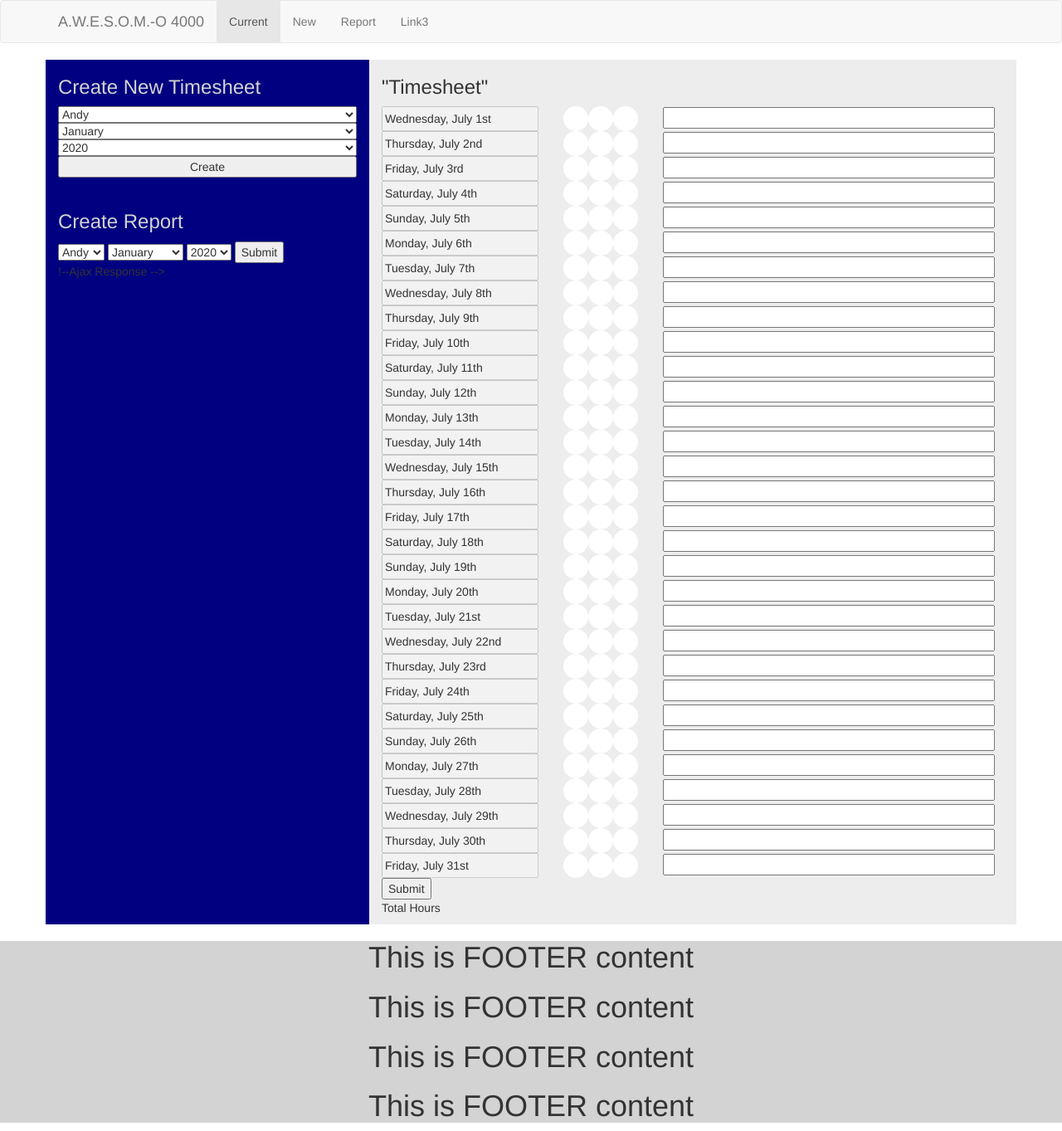
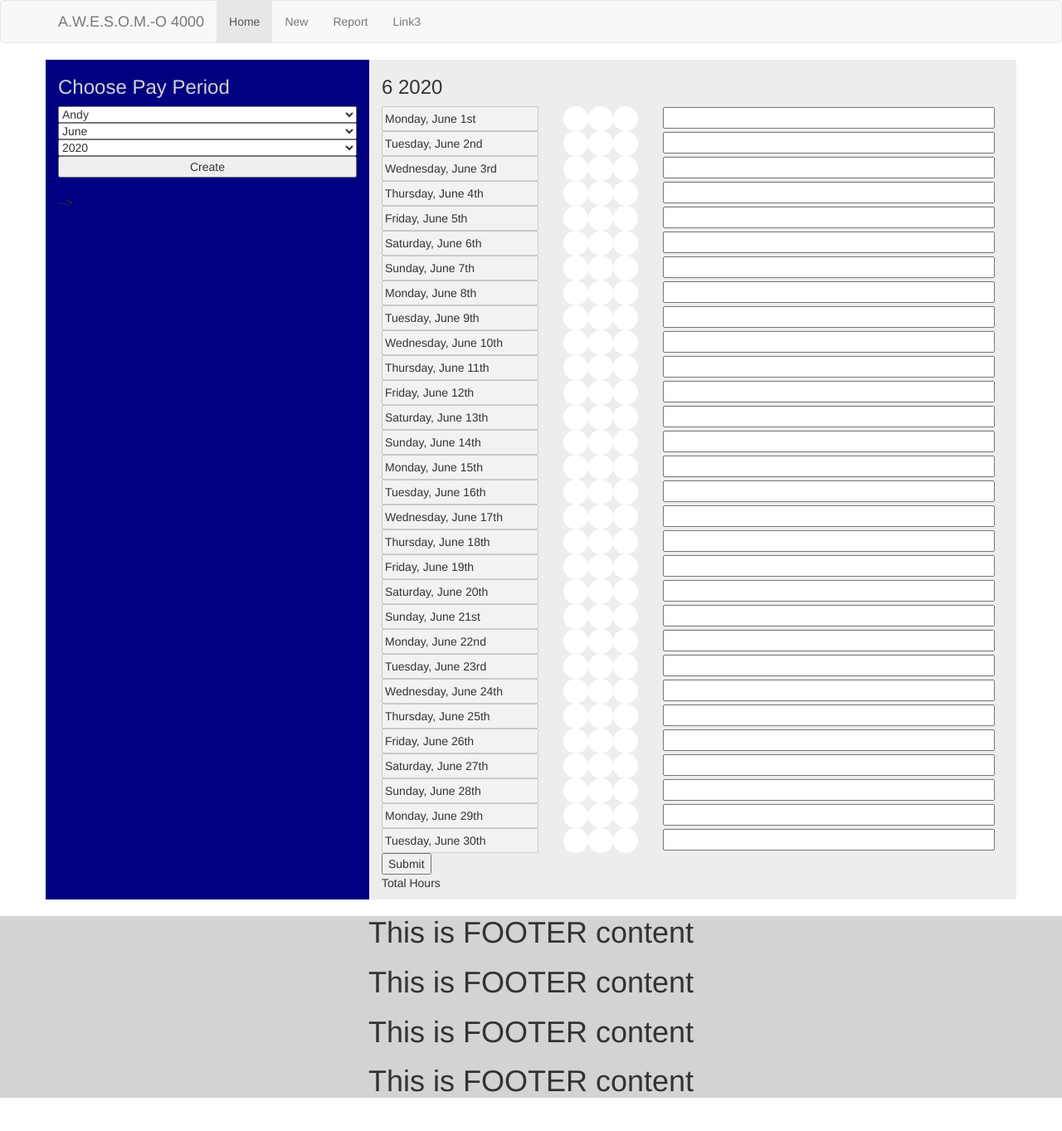
Before and after one commit to ajlino/timesheet, a PHP site: page /createTimesheet.html in a window 1280 px wide. Shown: the whole page at 83% size. After the commit the page ends 1323 px from the top, so only its background shows below. Run offline with PHP 8.4, Linux system fonts and the light colour scheme.

Commit message:
Got Dates working correctly Elimnated undefined index error on timesheet submit (for days 31 when month only 30 days)

```diff
--- a/createReport.html
+++ b/createReport.html
@@ -34,10 +34,10 @@
       <a class="navbar-brand" href="#">A.W.E.S.O.M.-O 4000</a>
     </div>
     <ul class="nav navbar-nav">
-      <li class="active"><a href="index.html">Current</a></li>
-      <li><a href="#">New</a></li>
+      <li class="active"><a href="index.html">Home</a></li>
+      <li><a href="createTimesheet.html">New</a></li>
       <li><a href="createReport.html">Report</a></li>
-      <li><a href="index.html">Link3</a></li>
+      <li><a href="#">Link3</a></li>
     </ul>
   </div>
 </nav>
--- a/createTimesheet.html
+++ b/createTimesheet.html
@@ -18,6 +18,7 @@
 <script src="js/rbToggle.js"></script>
 <script src="js/getDateforNewSheet.js"></script>
 <script src="js/createReport.js"></script>
+<script src="js\timeSheetSubmitAjax.js"></script>
 
 
 
@@ -25,26 +26,27 @@
 
 <body>
 
-
   <nav class="navbar navbar-default">
     <div class="container">
       <div class="navbar-header">
         <a class="navbar-brand" href="#">A.W.E.S.O.M.-O 4000</a>
       </div>
       <ul class="nav navbar-nav">
-        <li class="active"><a href="index.html">Current</a></li>
-        <li><a href="#">New</a></li>
+        <li class="active"><a href="index.html">Home</a></li>
+        <li><a href="createTimesheet.html">New</a></li>
         <li><a href="createReport.html">Report</a></li>
-        <li><a href="index.html">Link3</a></li>
+        <li><a href="#">Link3</a></li>
       </ul>
     </div>
   </nav>
 
 
 <div class="container">
+  <form class="form" action="php/timesheet.php" method="post" id="submitTimesheet">
   <div class="row">
+
     <div class="col-sm-4 options">
-      <h3>Create New Timesheet</h3>
+      <h3>Choose Pay Period</h3>
       <select name="name">
           <option value="Andy">Andy</option>
           <option value="Bill">Bill</option>
@@ -52,18 +54,18 @@
           <option value="Dick">Dick</option>
       </select>
       <select name="mth" id="mth">
-          <option value="00">January</option>
-          <option value="01">February</option>
-          <option value="02">March</option>
-          <option value="03">April</option>
-          <option value="04">May</option>
-          <option value="05">June</option>
-          <option value="06">July</option>
-          <option value="07">August</option>
-          <option value="08">September</option>
-          <option value="09">October</option>
-          <option value="10">November</option>
-          <option value="11">December</option>
+          <option value="1">January</option>
+          <option value="2">February</option>
+          <option value="3">March</option>
+          <option value="4">April</option>
+          <option value="5">May</option>
+          <option value="6">June</option>
+          <option value="7">July</option>
+          <option value="8">August</option>
+          <option value="9">September</option>
+          <option value="10">October</option>
+          <option value="11">November</option>
+          <option value="12">December</option>
       </select>
       <select name="yr" id="yr">
           <option value="2030">2030</option>
@@ -81,53 +83,11 @@
       <button type="button" id="create">Create</button>
       <br>
 
-      <form class="form" action="php/createReport.php" method="post" id="createReport">
-        <h3>Create Report</h3>
-        <select name="name">
-            <option value="Andy">Andy</option>
-            <option value="Bill">Bill</option>
-            <option value="Carol">Carol</option>
-            <option value="Dick">Dick</option>
-        </select>
-        <select name="mth" id="mth">
-            <option value="01">January</option>
-            <option value="02">February</option>
-            <option value="03">March</option>
-            <option value="04">April</option>
-            <option value="05">May</option>
-            <option value="06">June</option>
-            <option value="07">July</option>
-            <option value="08">August</option>
-            <option value="09">September</option>
-            <option value="10">October</option>
-            <option value="11">November</option>
-            <option value="12">December</option>
-        </select>
-        <select name="yr" id="yr">
-            <option value="2030">2030</option>
-            <option value="2029">2029</option>
-            <option value="2028">2028</option>
-            <option value="2027">2027</option>
-            <option value="2026">2026</option>
-            <option value="2025">2025</option>
-            <option value="2024">2024</option>
-            <option value="2023">2023</option>
-            <option value="2022">2022</option>
-            <option value="2021">2021</option>
-            <option value="2020" selected>2020</option>
-        </select>
-        <input type="Submit" id="submit">
-        <div id="server-results"> !--Ajax Response --></div>
-      </form>
+      </form> -->
     </div>
 
     <div class="col-sm-8 shifts">
-        <h3 id="timesheetPeriod">"Timesheet"</h3>
-
-        <form class="form" action="php/timesheet.php" method="post">
-
-
-
+        <h3 id="tsHeader"></h3>
 
 
 
--- a/js/timeSheetSubmitAjax.js
+++ b/js/timeSheetSubmitAjax.js
@@ -1,12 +1,12 @@
 $(document).ready(function(){
   $("#submitTimesheet").submit(function(event){
     event.preventDefault(); //prevent default action of going straight to PHP
-    console.log("Im here now you yahoo!");
 
     var post_url = $(this).attr("action"); //get form action url
   	var request_method = $(this).attr("method"); //get form GET/POST method
   	var form_data = $(this).serialize(); //Encode form elements for submission
-    console.log(form_data);
+
+
 
     $.ajax({
         url : post_url,
--- a/js/timesheetCreate.js
+++ b/js/timesheetCreate.js
@@ -16,15 +16,17 @@ $(document).ready(function(){
 
 
 
-
+		$("#tsHeader").text(m+" "+y);
+		$("#mth").val(m);
+		$("#yr").val(y);
 		$("#year").val(y);
-		$("#month").val(m);
+		$("#month").val(m-1);
 
 		// $("#timesheetPeriod").text(moment(new Date(y,m)).format("YYYY MMMM"));
 
 		// var y=$("#yr").val();
 		// var m=$("#mth").val();
-		var momentOrigin=moment(new Date(y, m, 1));
+		var momentOrigin=moment(new Date(y, m-1, 1));
 		var lastDay=momentOrigin.clone().endOf("month");	//calculates the last day of the given month
 
 
```
Also changed, not shown: css/coolRadio.css (+59 -0 lines), currentTimesheet.html (added, +89 -0 lines), index.html (+12 -32 lines), php/timesheet.php (+7 -13 lines).
